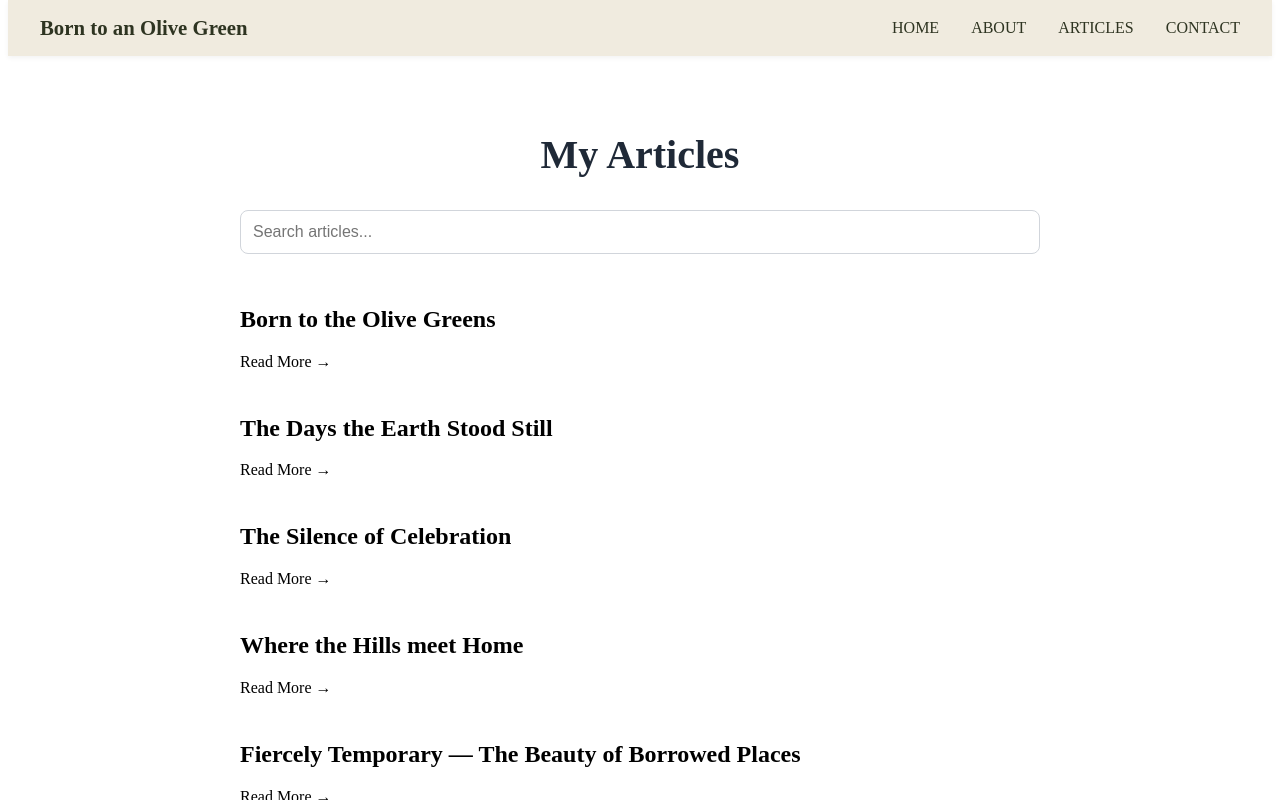
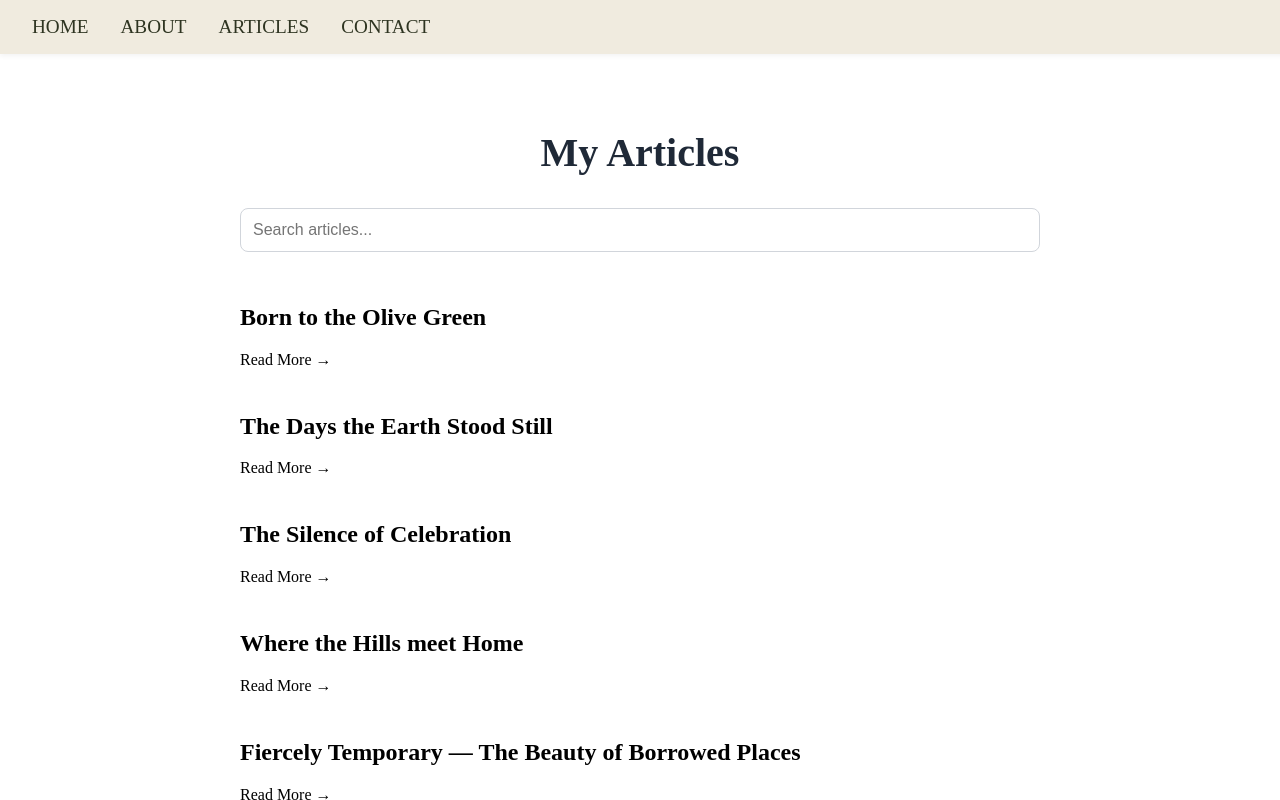
Before and after one commit to Levixon10/olivegreen, a Next.js app: page /articles in a window 1280 px wide. Built offline with nearby package versions, Linux system fonts and the light colour scheme.

Commit message:
final changes made

```diff
--- a/app/page.tsx
+++ b/app/page.tsx
@@ -14,10 +14,10 @@ const page = () => {
           <img src="/army.jpg" alt="Army Officer" />
         </div>
         <div className={styles.left}>
-          <h1>BORN TO AN<br />OLIVE GREEN</h1>
+          <h1>BORN TO THE<br />OLIVE GREEN</h1>
           <p>A Blog by Ananya Singh</p>
           <p>
-            Born to an Olive Green is a space for quiet stories — the goodbyes, borrowed cities, and life between arrivals and departures. I’ve grown up crossing borders, chasing new streets, and learning that belonging isn’t tied to one place. These are fragments of that journey — stitched in words.
+            Born to an Olive Green is a space for quiet stories — the goodbyes, borrowed cities, and life between arrivals and departures. I’ve grown up changing cities, chasing new streets, and learning that belonging isn’t tied to one place. These are fragments of that journey — stitched in words.
           </p>
         </div>
       </div>
--- a/components/navbar/page.module.scss
+++ b/components/navbar/page.module.scss
@@ -8,15 +8,8 @@
   display: flex;
   align-items: center;
   justify-content: space-between;
+  font-family: 'Lora', serif;
   box-shadow: 0 2px 5px rgba(0, 0, 0, 0.05);
-  font-family: 'Lora', serif;
-  max-width: 1200px;
-  margin: 0 auto;
-}
-
-
-.left {
-  flex: 1;
 }
 
 .brand {
@@ -27,11 +20,11 @@
 }
 
 .menuToggle {
+  display: none;
   background: none;
   border: none;
+  color: var(--text-dark);
   cursor: pointer;
-  display: none;
-  color: var(--text-dark);
   z-index: 1100;
 
   @media (max-width: 768px) {
@@ -41,23 +34,22 @@
 
 .nav {
   display: flex;
-  align-items: center;
   gap: 2rem;
 
   @media (max-width: 768px) {
-    position: absolute;
-    top: 100%;
+    position: fixed;
+    top: 0;
     left: 0;
-    right: 0;
+    width: 100%;
+    height: 100vh;
     background-color: var(--main-bg);
     flex-direction: column;
-    align-items: flex-start;
-    padding: 1rem 2rem;
-    gap: 1rem;
-    transform: translateY(-200%);
+    align-items: center;
+    justify-content: center;
+    transform: translateY(-100%);
     opacity: 0;
     pointer-events: none;
-    transition: all 0.3s ease;
+    transition: all 0.3s ease-in-out;
   }
 }
 
@@ -70,7 +62,7 @@
 .text {
   text-decoration: none;
   color: var(--text-dark);
-  font-size: 1rem;
+  font-size: 1.2rem;
   font-weight: 500;
 
   &:hover {
--- a/components/navbar/page.tsx
+++ b/components/navbar/page.tsx
@@ -12,9 +12,6 @@ const Navbar = () => {
 
   return (
     <div className={styles.navbar}>
-      <div className={styles.left}>
-        <div className={styles.brand}>Born to an Olive Green</div>
-      </div>
 
       <button className={styles.menuToggle} onClick={toggleMenu} aria-label="Toggle menu">
         {isOpen ? <X size={24} /> : <Menu size={24} />}
--- a/data/articles.ts
+++ b/data/articles.ts
@@ -3,7 +3,7 @@
 export const articles = [
   {
     slug: "born-to-the-olive-greens",
-    title: "Born to the Olive Greens",
+    title: "Born to the Olive Green",
     content: `First things first, I’m a brat. No! That doesn’t mean that I am spoiled or an ill-mannered child!
 I’m an ARMY BRAT — born, raised, and transferred.
 
```
